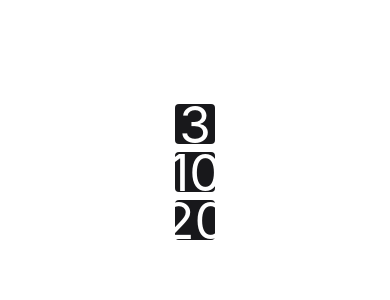
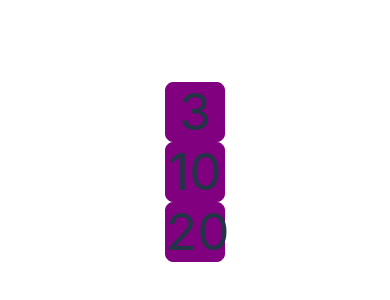
Before and after one commit to matheusarb/habits-table, a React (Vite) app in the folder web/: page / in a window 390 px wide. Shown: the part 250-550 px from the top of the page. Built offline with nearby package versions, Linux system fonts and the light colour scheme.

Commit message:
add mobile setup

```diff
--- a/web/src/components/Habit.css
+++ b/web/src/components/Habit.css
@@ -3,8 +3,8 @@
 @tailwind utilities;
 
 .habit {
-  width: 40px;
-  height: 40px;
+  width: 60px;
+  height: 60px;
   border: 1px solid purple;
   border-radius: 8px;
   background-color: purple;
--- a/web/src/components/Habit.tsx
+++ b/web/src/components/Habit.tsx
@@ -5,11 +5,7 @@ interface HabitProps {
 }
 
 export function Habit(props: HabitProps) {
-  return (
-    <h1 className="bg-zinc-900 w-10 h-10 text-white rounded m-2 flex items-center justify-center">
-      {props.completed}
-    </h1>
-  );
+  return <h1 className="habit">{props.completed}</h1>;
 }
 
 export default Habit;
```
